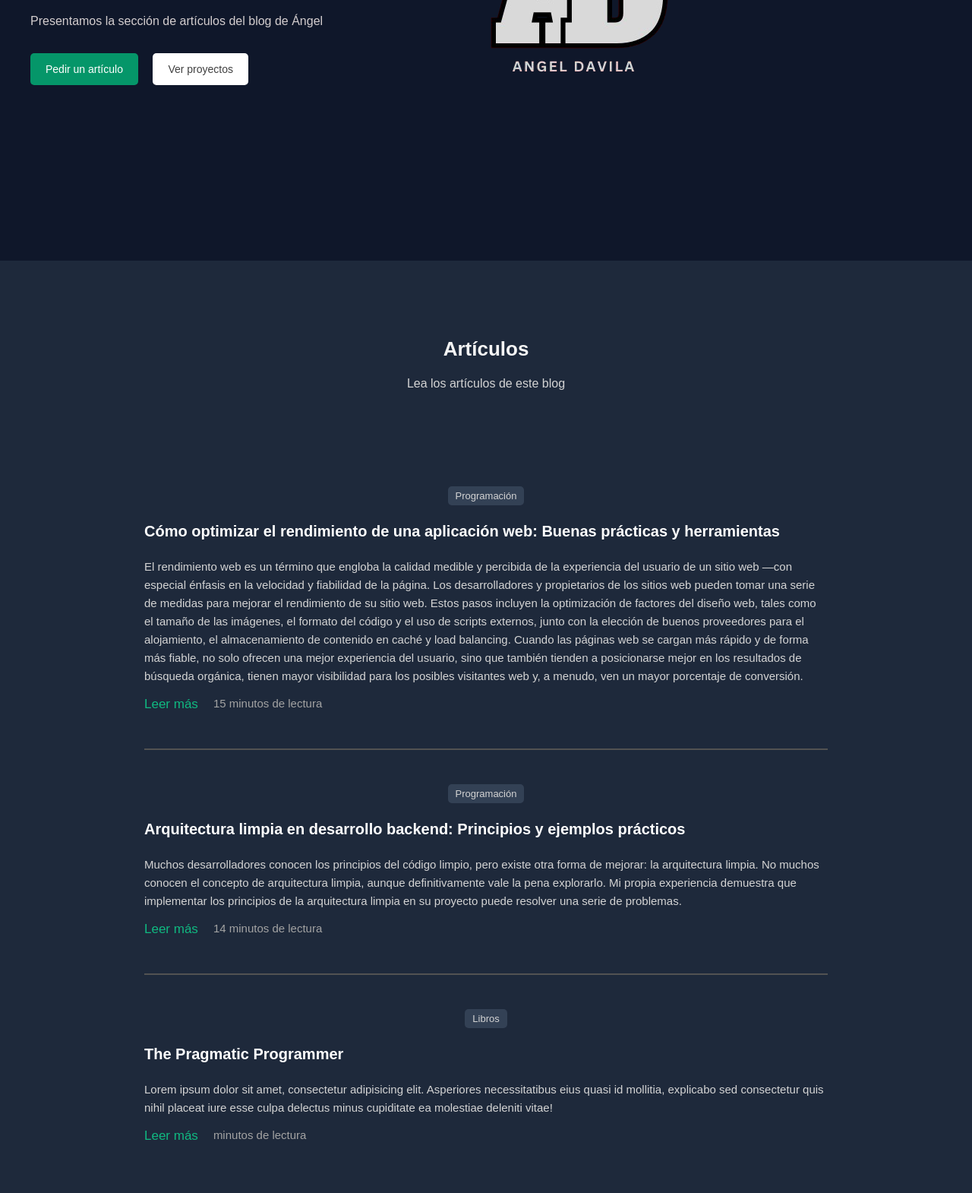
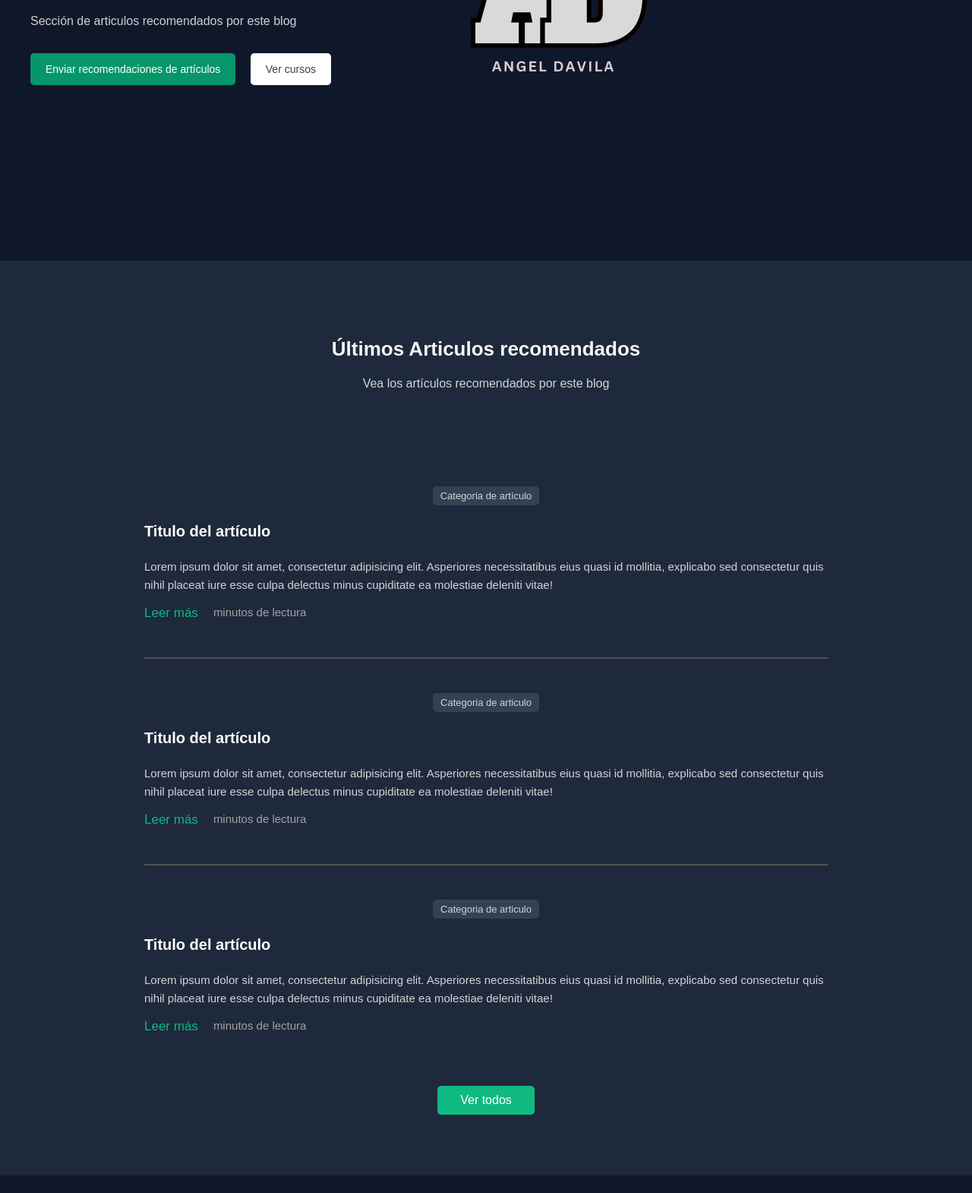
Before and after one commit to TowyPrime/BlogAngel, a plain HTML site: page articulos.html in a window 1280 px wide. Shown: the part 491-2061 px from the top of the page at 76% size. Drawn offline with Linux system fonts and the light colour scheme.

Commit message:
Update articulos.html

```diff
--- a/articulos.html
+++ b/articulos.html
@@ -12,7 +12,7 @@
 <body>
     <header>
         <!-- Primera parte del header y el menu de navegacion -->
-        <div class="contenedor menu-nav">
+        <div class="contenedor menu-nav ">
             <div class="logo">
                 <img src="/imgs/logo_blog_angel.png" alt="logo_blog_angel">
                 <a href="/">Blog de Angel</a>
@@ -26,15 +26,27 @@
                     <li><a href="/cursos.html">Cursos</a></li>
                 </ul>
             </nav>
+            <button class="btn-mobile-menu">
+                <svg xmlns="http://www.w3.org/2000/svg" fill="none" viewBox="0 0 24 24" stroke-width="1.5"
+                    stroke="currentColor" class="icon-nav icon-menu">
+                    <path stroke-linecap="round" stroke-linejoin="round"
+                        d="M3.75 6.75h16.5M3.75 12h16.5m-16.5 5.25h16.5" />
+                </svg>
+                <svg xmlns="http://www.w3.org/2000/svg" fill="none" viewBox="0 0 24 24" stroke-width="1.5"
+                    stroke="currentColor" class="icon-nav icon-close">
+                    <path stroke-linecap="round" stroke-linejoin="round" d="M6 18 18 6M6 6l12 12" />
+                </svg>
+
+            </button>
         </div>
         <!-- Segunda parte del header y el menu de navegacion -->
         <section class="contenedor-header">
             <div class="contenido-header">
                 <h1>Sección de artículos</h1>
-                <p>Presentamos la sección de artículos del blog de Ángel</p>
+                <p>Sección de articulos recomendados por este blog</p>
                 <div class="botones-header">
-                    <a href="#">Pedir un artículo</a>
-                    <a href="/proyectos.html">Ver proyectos</a>
+                    <a href="/formulario.html">Enviar recomendaciones de artículos</a>
+                    <a href="/cursos.html">Ver cursos</a>
                 </div>
 
             </div>
@@ -45,60 +57,30 @@
     </header>
     <main>
         <div class="seccion-principal">
-            <h2>Artículos</h2>
-            <p class="parrafo-titulo"> Lea los artículos de este blog</p>
+            <h2>Últimos Articulos recomendados</h2>
+            <p class="parrafo-titulo"> Vea los artículos recomendados por este blog</p>
             <section class="contenedor-articulos">
                 <!--1-->
                 <div class="articulo">
                     <!--categoria-->
-                    <span class="etiqueta">Programación</span>
-                    <h2><a href="#">Cómo optimizar el rendimiento de una aplicación web: Buenas prácticas y
-                            herramientas</a></h2>
+                    <span class="etiqueta">Categoria de artículo</span>
+                    <h2><a href="#">Titulo del artículo</a></h2>
                     <p>
-                        El rendimiento web es un término que engloba la calidad medible y percibida de la experiencia
-                        del usuario de un sitio web —con especial énfasis en la velocidad y fiabilidad de la página.
-
-                        Los desarrolladores y propietarios de los sitios web pueden tomar una serie de medidas para
-                        mejorar el rendimiento de su sitio web. Estos pasos incluyen la optimización de factores del
-                        diseño web, tales como el tamaño de las imágenes, el formato del código y el uso de scripts
-                        externos, junto con la elección de buenos proveedores para el alojamiento, el almacenamiento de
-                        contenido en caché y load balancing.
-
-                        Cuando las páginas web se cargan más rápido y de forma más fiable, no solo ofrecen una mejor
-                        experiencia del usuario, sino que también tienden a posicionarse mejor en los resultados de
-                        búsqueda orgánica, tienen mayor visibilidad para los posibles visitantes web y, a menudo, ven un
-                        mayor porcentaje de conversión.
-
-
+                        Lorem ipsum dolor sit amet, consectetur adipisicing elit. Asperiores necessitatibus eius quasi
+                        id mollitia,
+                        explicabo sed consectetur quis nihil placeat iure esse culpa delectus minus cupiditate ea
+                        molestiae deleniti vitae!
                     </p>
                     <div class="mas-informacion">
-                        <a href="https://www.cloudflare.com/es-es/learning/performance/speed-up-a-website/"
-                            target="_blank">Leer más</a>
-                        <span class="span-lectura">15 minutos de lectura</span>
+                        <a href="#">Leer más</a>
+                        <span class="span-lectura">minutos de lectura</span>
                     </div>
                 </div>
-                <!-- 2-->
+                <!--2-->
                 <div class="articulo">
                     <!--categoria-->
-                    <span class="etiqueta">Programación</span>
-                    <h2><a href="#">Arquitectura limpia en desarrollo backend: Principios y ejemplos prácticos</a></h2>
-                    <p>
-                        Muchos desarrolladores conocen los principios del código limpio, pero existe otra forma de
-                        mejorar:
-                        la arquitectura limpia. No muchos conocen el concepto de arquitectura limpia, aunque
-                        definitivamente vale la pena explorarlo.
-                        Mi propia experiencia demuestra que implementar los principios de la arquitectura limpia en su
-                        proyecto puede resolver una serie de problemas.
-                    <div class="mas-informacion">
-                        <a href="https://codilime.com/blog/clean-architecture/">Leer más</a>
-                        <span class="span-lectura">14 minutos de lectura</span>
-                    </div>
-                </div>
-                <!-- 3-->
-                <div class="articulo">
-                    <!--categoria-->
-                    <span class="etiqueta">Libros</span>
-                    <h2><a href="#">The Pragmatic Programmer</a></h2>
+                    <span class="etiqueta">Categoria de articulo</span>
+                    <h2><a href="#">Titulo del artículo</a></h2>
                     <p>
                         Lorem ipsum dolor sit amet, consectetur adipisicing elit. Asperiores necessitatibus eius quasi
                         id mollitia,
@@ -113,7 +95,7 @@
                 <!--3-->
                 <div class="articulo">
                     <!--categoria-->
-                    <span class="etiqueta">categoria de artículo</span>
+                    <span class="etiqueta">Categoria de articulo</span>
                     <h2><a href="#">Titulo del artículo</a></h2>
                     <p>
                         Lorem ipsum dolor sit amet, consectetur adipisicing elit. Asperiores necessitatibus eius quasi
@@ -126,10 +108,9 @@
                         <span class="span-lectura">minutos de lectura</span>
                     </div>
                 </div>
-
                 <!--boton ver todos-->
                 <div class="contenedor-btn">
-                    <a href="/articulos.html" class="btn-ver-todos">Ver todos</a>
+                    <a href="#" class="btn-ver-todos">Ver todos</a>
                 </div>
             </section>
         </div>
@@ -167,9 +148,11 @@
             <div class="proyectos-footer">
                 <h3>Proyectos</h3>
                 <ul>
-                    <li><a href="#">Envía un proyecto</a></li>
+                    <li><a href="/formulario.html">Envía un proyecto</a></li>
                     <li><a href="#">Redes sociales</a></li>
-                    <li><a href="#">Proyectos de código abierto</a></li>
+                    <li><a
+                            href="https://www.nwtime.org/projects/?gad_source=1&gclid=CjwKCAiAk8G9BhA0EiwAOQxmfjdzsHwVhzlrLPq_RJ66Kd8m-ScvVkPJg-ufyo7SENr2xXVZElCJjBoCkOoQAvD_BwE">Proyectos
+                            de código abierto</a></li>
                 </ul>
 
             </div>
@@ -177,8 +160,7 @@
         </div>
         <div class="contenedor-footer2">
             <div class="footer-final">
-                <p>&copy; 2025-Blog de Ángel | Desarrollado por Angel Davila para la materia 'Desarrollo de
-                    Aplicaciones en Red'</p>
+                <p>&copy; 2025-Blog de Ángel | Desarrollado por Angel Davila</p>
             </div>
         </div>
     </footer>
```
